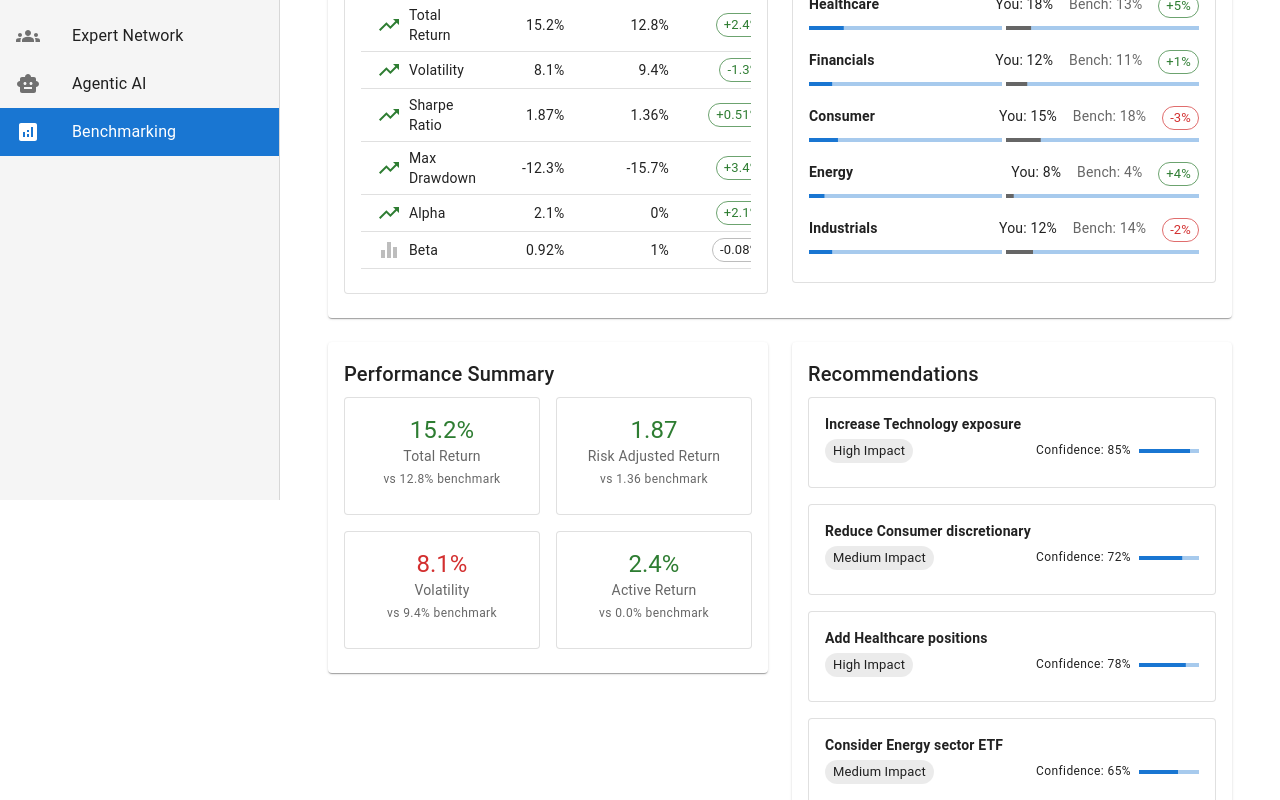
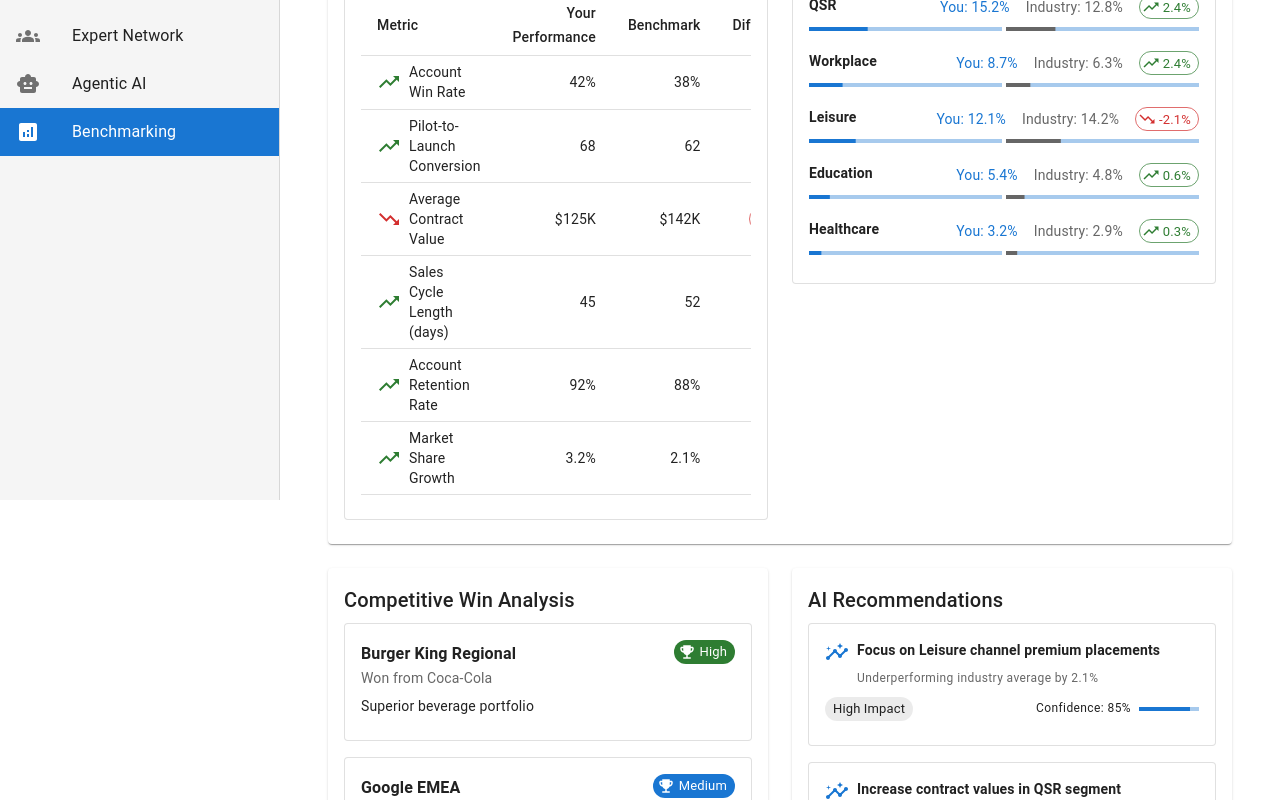
Before and after one commit to boazzati/AFH_Platform, a React (Vite) app in the folder frontend/: page /benchmarking in a window 1280 px wide. Shown: the part 300-1100 px from the top of the page. Built offline with nearby package versions, Linux system fonts and the light colour scheme.

Commit message:
Update Benchmarking.jsx

```diff
--- a/frontend/src/pages/Benchmarking.jsx
+++ b/frontend/src/pages/Benchmarking.jsx
@@ -28,77 +28,85 @@ import {
   Equalizer,
   BarChart,
   Download,
-  Share
+  Share,
+  EmojiEvents,
+  Insights
 } from '@mui/icons-material';
 
 const Benchmarking = () => {
-  const [timeframe, setTimeframe] = useState('1y');
-  const [benchmark, setBenchmark] = useState('sp500');
+  const [timeframe, setTimeframe] = useState('q1');
+  const [channel, setChannel] = useState('all');
   const [showDetails, setShowDetails] = useState(false);
 
   const performanceData = [
     {
-      metric: 'Total Return',
-      yourPortfolio: 15.2,
-      benchmark: 12.8,
-      difference: 2.4,
+      metric: 'Account Win Rate',
+      yourPerformance: 42,
+      benchmark: 38,
+      difference: 4,
       status: 'outperform'
     },
     {
-      metric: 'Volatility',
-      yourPortfolio: 8.1,
-      benchmark: 9.4,
-      difference: -1.3,
+      metric: 'Pilot-to-Launch Conversion',
+      yourPerformance: 68,
+      benchmark: 62,
+      difference: 6,
+      status: 'outperform'
+    },
+    {
+      metric: 'Average Contract Value',
+      yourPerformance: 125000,
+      benchmark: 142000,
+      difference: -17000,
+      status: 'underperform'
+    },
+    {
+      metric: 'Sales Cycle Length (days)',
+      yourPerformance: 45,
+      benchmark: 52,
+      difference: -7,
       status: 'better'
     },
     {
-      metric: 'Sharpe Ratio',
-      yourPortfolio: 1.87,
-      benchmark: 1.36,
-      difference: 0.51,
+      metric: 'Account Retention Rate',
+      yourPerformance: 92,
+      benchmark: 88,
+      difference: 4,
       status: 'outperform'
     },
     {
-      metric: 'Max Drawdown',
-      yourPortfolio: -12.3,
-      benchmark: -15.7,
-      difference: 3.4,
-      status: 'better'
-    },
-    {
-      metric: 'Alpha',
-      yourPortfolio: 2.1,
-      benchmark: 0,
-      difference: 2.1,
-      status: 'positive'
-    },
-    {
-      metric: 'Beta',
-      yourPortfolio: 0.92,
-      benchmark: 1.0,
-      difference: -0.08,
-      status: 'neutral'
+      metric: 'Market Share Growth',
+      yourPerformance: 3.2,
+      benchmark: 2.1,
+      difference: 1.1,
+      status: 'outperform'
     }
   ];
 
-  const sectorAllocation = [
-    { sector: 'Technology', yourPortfolio: 35, benchmark: 28, difference: 7 },
-    { sector: 'Healthcare', yourPortfolio: 18, benchmark: 13, difference: 5 },
-    { sector: 'Financials', yourPortfolio: 12, benchmark: 11, difference: 1 },
-    { sector: 'Consumer', yourPortfolio: 15, benchmark: 18, difference: -3 },
-    { sector: 'Energy', yourPortfolio: 8, benchmark: 4, difference: 4 },
-    { sector: 'Industrials', yourPortfolio: 12, benchmark: 14, difference: -2 }
+  const channelPerformance = [
+    { channel: 'QSR', yourGrowth: 15.2, industryAvg: 12.8, trend: 'up' },
+    { channel: 'Workplace', yourGrowth: 8.7, industryAvg: 6.3, trend: 'up' },
+    { channel: 'Leisure', yourGrowth: 12.1, industryAvg: 14.2, trend: 'down' },
+    { channel: 'Education', yourGrowth: 5.4, industryAvg: 4.8, trend: 'up' },
+    { channel: 'Healthcare', yourGrowth: 3.2, industryAvg: 2.9, trend: 'up' }
+  ];
+
+  const competitiveWins = [
+    { account: 'Burger King Regional', competitor: 'Coca-Cola', winReason: 'Superior beverage portfolio', impact: 'High' },
+    { account: 'Google EMEA', competitor: 'PepsiCo', winReason: 'Better wellness offering', impact: 'Medium' },
+    { account: 'Hilton Americas', competitor: 'Local Brands', winReason: 'Premium positioning', impact: 'High' },
+    { account: 'State University System', competitor: 'Coca-Cola', winReason: 'Competitive pricing', impact: 'Medium' }
   ];
 
   const getStatusColor = (status) => {
     switch (status) {
       case 'outperform':
       case 'better':
-      case 'positive':
+      case 'up':
         return 'success';
       case 'underperform':
       case 'worse':
-      case 'negative':
+      case 'down':
         return 'error';
       default:
         return 'default';
@@ -109,21 +117,37 @@ const Benchmarking = () => {
     switch (status) {
       case 'outperform':
       case 'better':
-      case 'positive':
+      case 'up':
         return <TrendingUp color="success" />;
       case 'underperform':
       case 'worse':
-      case 'negative':
+      case 'down':
         return <TrendingDown color="error" />;
       default:
         return <Equalizer color="disabled" />;
     }
   };
 
+  const formatValue = (value, metric) => {
+    if (metric.includes('Value')) {
+      return `$${(value / 1000).toFixed(0)}K`;
+    }
+    if (metric.includes('Rate') || metric.includes('Growth')) {
+      return `${value}%`;
+    }
+    if (metric.includes('Days')) {
+      return `${value} days`;
+    }
+    return value;
+  };
+
   return (
     <Box sx={{ p: 3 }}>
       <Typography variant="h4" gutterBottom>
-        Performance Benchmarking
+        AFH Performance Benchmarking
+      </Typography>
+      <Typography variant="subtitle1" color="text.secondary" gutterBottom>
+        Cross-market performance analysis and competitive win intelligence
       </Typography>
 
       <Grid container spacing={3}>
@@ -132,7 +156,7 @@ const Benchmarking = () => {
             <CardContent>
               <Box sx={{ display: 'flex', justifyContent: 'space-between', alignItems: 'center', mb: 3 }}>
                 <Typography variant="h6">
-                  Portfolio vs Benchmark
+                  Performance vs Industry Benchmarks
                 </Typography>
                 <Box sx={{ display: 'flex', gap: 2, alignItems: 'center' }}>
                   <FormControl size="small" sx={{ minWidth: 120 }}>
@@ -142,31 +166,30 @@ const Benchmarking = () => {
                       label="Timeframe"
                       onChange={(e) => setTimeframe(e.target.value)}
                     >
-                      <MenuItem value="1m">1 Month</MenuItem>
-                      <MenuItem value="3m">3 Months</MenuItem>
-                      <MenuItem value="6m">6 Months</MenuItem>
-                      <MenuItem value="1y">1 Year</MenuItem>
-                      <MenuItem value="3y">3 Years</MenuItem>
+                      <MenuItem value="q1">Q1 2024</MenuItem>
+                      <MenuItem value="q4">Q4 2023</MenuItem>
+                      <MenuItem value="q3">Q3 2023</MenuItem>
+                      <MenuItem value="ytd">YTD 2024</MenuItem>
                     </Select>
                   </FormControl>
                   <FormControl size="small" sx={{ minWidth: 120 }}>
-                    <InputLabel>Benchmark</InputLabel>
+                    <InputLabel>Channel</InputLabel>
                     <Select
-                      value={benchmark}
-                      label="Benchmark"
-                      onChange={(e) => setBenchmark(e.target.value)}
+                      value={channel}
+                      label="Channel"
+                      onChange={(e) => setChannel(e.target.value)}
                     >
-                      <MenuItem value="sp500">S&P 500</MenuItem>
-                      <MenuItem value="nasdaq">NASDAQ</MenuItem>
-                      <MenuItem value="russell2000">Russell 2000</MenuItem>
-                      <MenuItem value="custom">Custom Index</MenuItem>
+                      <MenuItem value="all">All Channels</MenuItem>
+                      <MenuItem value="qsr">QSR</MenuItem>
+                      <MenuItem value="workplace">Workplace</MenuItem>
+                      <MenuItem value="leisure">Leisure</MenuItem>
                     </Select>
                   </FormControl>
                   <FormControlLabel
                     control={
                       <Switch
                         checked={showDetails}
-                        onChange={(e) => setShowDetails(e.target.value)}
+                        onChange={(e) => setShowDetails(e.target.checked)}
                       />
                     }
                     label="Detailed View"
@@ -188,7 +211,7 @@ const Benchmarking = () => {
                           <TableHead>
                             <TableRow>
                               <TableCell>Metric</TableCell>
-                              <TableCell align="right">Your Portfolio</TableCell>
+                              <TableCell align="right">Your Performance</TableCell>
                               <TableCell align="right">Benchmark</TableCell>
                               <TableCell align="right">Difference</TableCell>
                             </TableRow>
@@ -203,20 +226,14 @@ const Benchmarking = () => {
                                   </Box>
                                 </TableCell>
                                 <TableCell align="right">
-                                  {typeof row.yourPortfolio === 'number'
-                                    ? `${row.yourPortfolio}%`
-                                    : row.yourPortfolio
-                                  }
+                                  {formatValue(row.yourPerformance, row.metric)}
                                 </TableCell>
                                 <TableCell align="right">
-                                  {typeof row.benchmark === 'number'
-                                    ? `${row.benchmark}%`
-                                    : row.benchmark
-                                  }
+                                  {formatValue(row.benchmark, row.metric)}
                                 </TableCell>
                                 <TableCell align="right">
                                   <Chip
-                                    label={`${row.difference > 0 ? '+' : ''}${row.difference}%`}
+                                    label={formatValue(row.difference, row.metric)}
                                     size="small"
                                     color={getStatusColor(row.status)}
                                     variant="outlined"
@@ -235,26 +252,27 @@ const Benchmarking = () => {
                   <Card variant="outlined">
                     <CardContent>
                       <Typography variant="h6" gutterBottom>
-                        Sector Allocation Comparison
+                        Channel Performance
                       </Typography>
                       <Box sx={{ display: 'flex', flexDirection: 'column', gap: 2 }}>
-                        {sectorAllocation.map((sector, index) => (
+                        {channelPerformance.map((item, index) => (
                           <Box key={index}>
                             <Box sx={{ display: 'flex', justifyContent: 'space-between', mb: 1 }}>
                               <Typography variant="body2" fontWeight="bold">
-                                {sector.sector}
+                                {item.channel}
                               </Typography>
-                              <Box sx={{ display: 'flex', gap: 2 }}>
-                                <Typography variant="body2">
-                                  You: {sector.yourPortfolio}%
+                              <Box sx={{ display: 'flex', gap: 2, alignItems: 'center' }}>
+                                <Typography variant="body2" color="primary">
+                                  You: {item.yourGrowth}%
                                 </Typography>
                                 <Typography variant="body2" color="text.secondary">
-                                  Bench: {sector.benchmark}%
+                                  Industry: {item.industryAvg}%
                                 </Typography>
                                 <Chip
-                                  label={`${sector.difference > 0 ? '+' : ''}${sector.difference}%`}
+                                  icon={getStatusIcon(item.trend)}
+                                  label={`${(item.yourGrowth - item.industryAvg).toFixed(1)}%`}
                                   size="small"
-                                  color={sector.difference > 0 ? 'success' : sector.difference < 0 ? 'error' : 'default'}
+                                  color={getStatusColor(item.trend)}
                                   variant="outlined"
                                 />
                               </Box>
@@ -262,7 +280,7 @@ const Benchmarking = () => {
                             <Box sx={{ display: 'flex', height: 8, gap: 0.5 }}>
                               <LinearProgress
                                 variant="determinate"
-                                value={sector.yourPortfolio}
+                                value={Math.min(item.yourGrowth * 2, 100)}
                                 sx={{
                                   flexGrow: 1,
                                   '& .MuiLinearProgress-bar': {
@@ -272,7 +290,7 @@ const Benchmarking = () => {
                               />
                               <LinearProgress
                                 variant="determinate"
-                                value={sector.benchmark}
+                                value={Math.min(item.industryAvg * 2, 100)}
                                 sx={{
                                   flexGrow: 1,
                                   '& .MuiLinearProgress-bar': {
@@ -296,32 +314,35 @@ const Benchmarking = () => {
           <Card>
             <CardContent>
               <Typography variant="h6" gutterBottom>
-                Performance Summary
+                Competitive Win Analysis
               </Typography>
-              <Grid container spacing={2}>
-                {[
-                  { label: 'Total Return', value: '15.2%', benchmark: '12.8%', trend: 'up' },
-                  { label: 'Risk Adjusted Return', value: '1.87', benchmark: '1.36', trend: 'up' },
-                  { label: 'Volatility', value: '8.1%', benchmark: '9.4%', trend: 'down' },
-                  { label: 'Active Return', value: '2.4%', benchmark: '0.0%', trend: 'up' }
-                ].map((item, index) => (
-                  <Grid item xs={6} key={index}>
-                    <Card variant="outlined">
-                      <CardContent sx={{ textAlign: 'center' }}>
-                        <Typography variant="h5" color={`${item.trend === 'up' ? 'success.main' : 'error.main'}`}>
-                          {item.value}
+              <Box sx={{ display: 'flex', flexDirection: 'column', gap: 2 }}>
+                {competitiveWins.map((win, index) => (
+                  <Card key={index} variant="outlined">
+                    <CardContent>
+                      <Box sx={{ display: 'flex', justifyContent: 'space-between', alignItems: 'flex-start', mb: 1 }}>
+                        <Box>
+                          <Typography variant="subtitle1" fontWeight="bold">
+                            {win.account}
                           </Typography>
                           <Typography variant="body2" color="text.secondary">
-                          {item.label}
+                            Won from {win.competitor}
                           </Typography>
-                        <Typography variant="caption" color="text.secondary">
-                          vs {item.benchmark} benchmark
+                        </Box>
+                        <Chip
+                          icon={<EmojiEvents />}
+                          label={win.impact}
+                          color={win.impact === 'High' ? 'success' : 'primary'}
+                          size="small"
+                        />
+                      </Box>
+                      <Typography variant="body2">
+                        {win.winReason}
                       </Typography>
                     </CardContent>
                   </Card>
-                  </Grid>
                 ))}
-              </Grid>
+              </Box>
             </CardContent>
           </Card>
         </Grid>
@@ -330,20 +351,48 @@ const Benchmarking = () => {
           <Card>
             <CardContent>
               <Typography variant="h6" gutterBottom>
-                Recommendations
+                AI Recommendations
               </Typography>
               <Box sx={{ display: 'flex', flexDirection: 'column', gap: 2 }}>
                 {[
-                  { action: 'Increase Technology exposure', impact: 'High', confidence: 85 },
-                  { action: 'Reduce Consumer discretionary', impact: 'Medium', confidence: 72 },
-                  { action: 'Add Healthcare positions', impact: 'High', confidence: 78 },
-                  { action: 'Consider Energy sector ETF', impact: 'Medium', confidence: 65 }
+                  {
+                    action: 'Focus on Leisure channel premium placements',
+                    insight: 'Underperforming industry average by 2.1%',
+                    impact: 'High',
+                    confidence: 85
+                  },
+                  {
+                    action: 'Increase contract values in QSR segment',
+                    insight: '17% below benchmark despite higher win rate',
+                    impact: 'High',
+                    confidence: 78
+                  },
+                  {
+                    action: 'Expand workplace wellness initiatives',
+                    insight: 'Strong growth but opportunity for premiumization',
+                    impact: 'Medium',
+                    confidence: 72
+                  },
+                  {
+                    action: 'Accelerate education channel partnerships',
+                    insight: 'Solid performance with room for expansion',
+                    impact: 'Medium',
+                    confidence: 65
+                  }
                 ].map((rec, index) => (
                   <Card key={index} variant="outlined">
                     <CardContent>
+                      <Box sx={{ display: 'flex', alignItems: 'flex-start', gap: 1, mb: 1 }}>
+                        <Insights color="primary" />
+                        <Box sx={{ flexGrow: 1 }}>
                           <Typography variant="body2" fontWeight="bold" gutterBottom>
                             {rec.action}
                           </Typography>
+                          <Typography variant="caption" color="text.secondary">
+                            {rec.insight}
+                          </Typography>
+                        </Box>
+                      </Box>
                       <Box sx={{ display: 'flex', justifyContent: 'space-between', alignItems: 'center' }}>
                         <Chip label={`${rec.impact} Impact`} size="small" />
                         <Box sx={{ display: 'flex', alignItems: 'center', gap: 1 }}>
```
Lines whose indentation alone changed are shown as unchanged.
